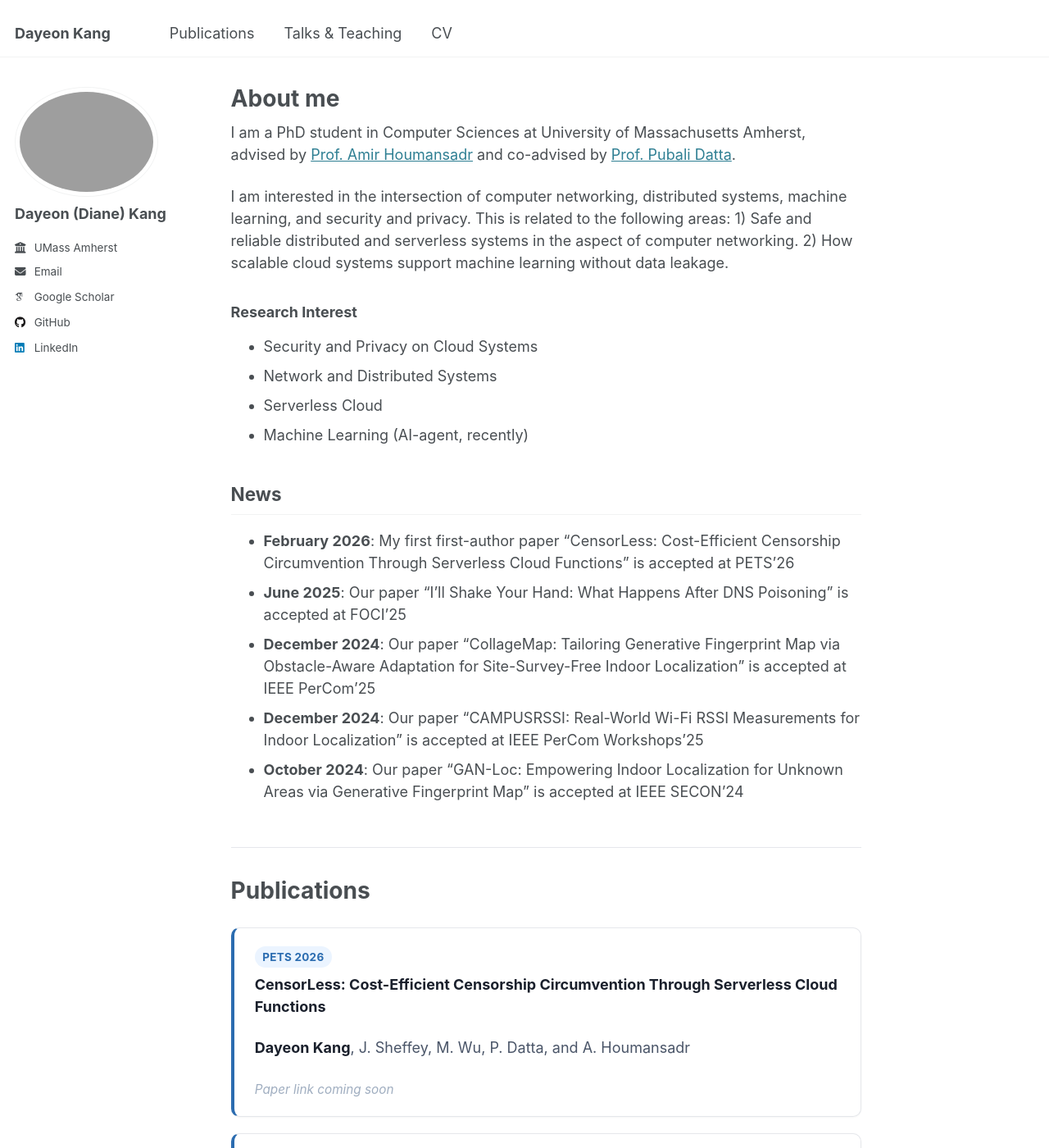
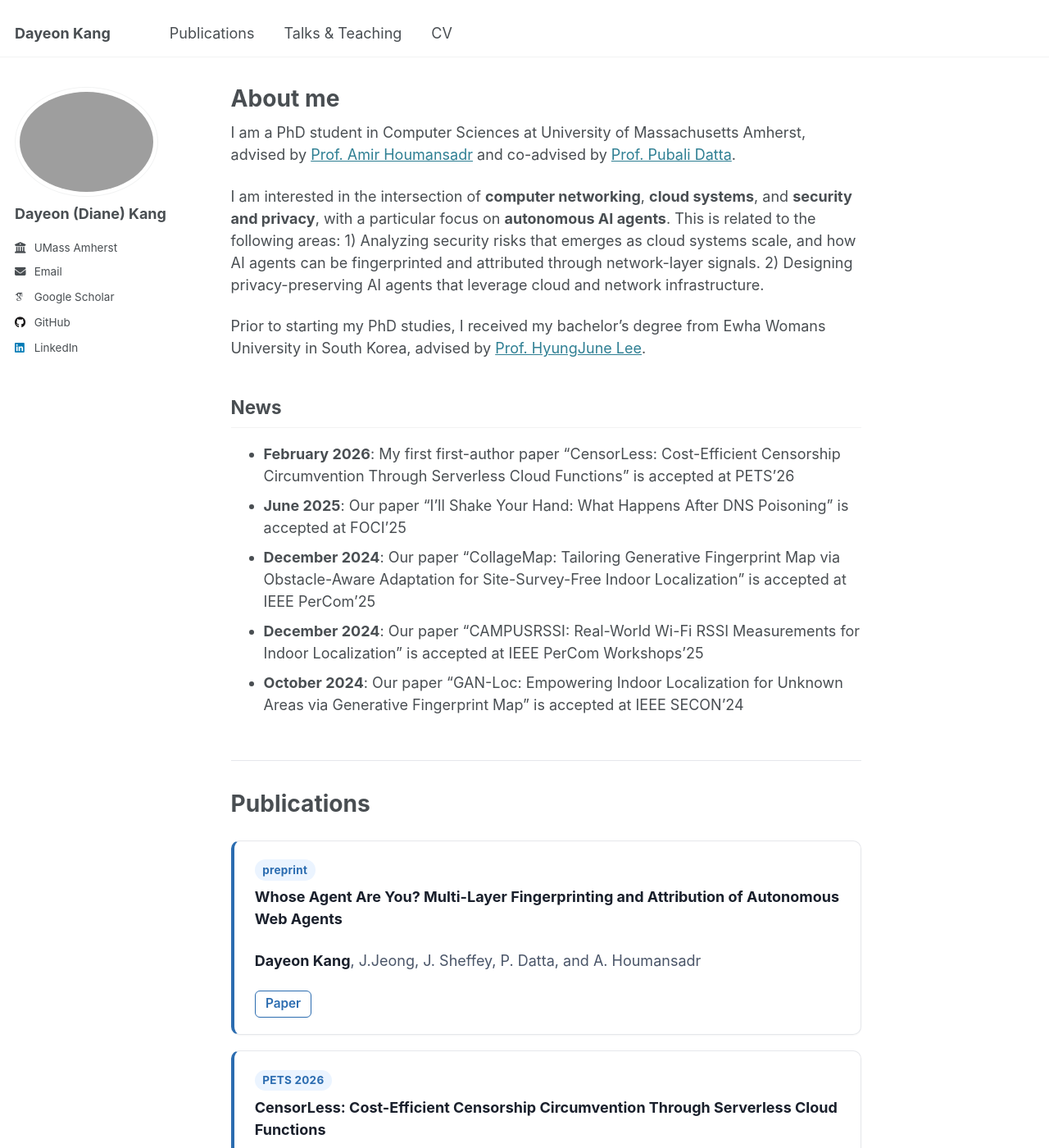
Before and after one commit to DayeonKang99/DayeonKang99.github.io, a Jekyll site: the page built from _pages/about.md, in a window 1280 px wide and 1400 px high. Shown: the whole window at 82% size. Built offline with Jekyll 4.4.1, drawn with Linux system fonts in a browser that asks for light colours; some web fonts are replaced.

Commit message:
update about me

```diff
--- a/_pages/about.md
+++ b/_pages/about.md
@@ -136,14 +136,9 @@ redirect_from:
 
 I am a PhD student in Computer Sciences at University of Massachusetts Amherst, advised by [Prof. Amir Houmansadr](https://people.cs.umass.edu/~amir/) and co-advised by [Prof. Pubali Datta](https://people.cs.umass.edu/~pdatta/).
 
-I am interested in the intersection of computer networking, distributed systems, machine learning, and security and privacy. This is related to the following areas: 1) Safe and reliable distributed and serverless systems in the aspect of computer networking. 2) How scalable cloud systems support machine learning without data leakage.
+I am interested in the intersection of **computer networking**, **cloud systems**, and **security and privacy**, with a particular focus on **autonomous AI agents**. This is related to the following areas: 1) Analyzing security risks that emerges as cloud systems scale, and how AI agents can be fingerprinted and attributed through network-layer signals. 2) Designing privacy-preserving AI agents that leverage cloud and network infrastructure.
 
-### Research Interest
-
-- Security and Privacy on Cloud Systems
-- Network and Distributed Systems
-- Serverless Cloud
-- Machine Learning (AI-agent, recently)
+Prior to starting my PhD studies, I received my bachelor’s degree from Ewha Womans University in South Korea, advised by [Prof. HyungJune Lee](https://inslab-ewha.weebly.com/).
 
 ## News
 
@@ -160,10 +155,17 @@ I am interested in the intersection of computer networking, distributed systems,
 <div class="pub-grid">
 
   <div class="pub-card">
+    <span class="pub-venue">preprint</span>
+    <p class="pub-title">Whose Agent Are You? Multi-Layer Fingerprinting and Attribution of Autonomous Web Agents</p>
+    <p class="pub-authors"><b>Dayeon Kang</b>, J.Jeong, J. Sheffey, P. Datta, and A. Houmansadr</p>
+    <div class="pub-links"><a class="pub-btn" href="https://arxiv.org/pdf/2606.20910" target="_blank">Paper</a></div>
+  </div>
+
+  <div class="pub-card">
     <span class="pub-venue">PETS 2026</span>
     <p class="pub-title">CensorLess: Cost-Efficient Censorship Circumvention Through Serverless Cloud Functions</p>
     <p class="pub-authors"><b>Dayeon Kang</b>, J. Sheffey, M. Wu, P. Datta, and A. Houmansadr</p>
-    <div class="pub-links"><span class="pub-pending">Paper link coming soon</span></div>
+    <div class="pub-links"><a class="pub-btn" href="https://petsymposium.org/popets/2026/popets-2026-0096.pdf" target="_blank">Paper</a></div>
   </div>
 
   <div class="pub-card">
```
